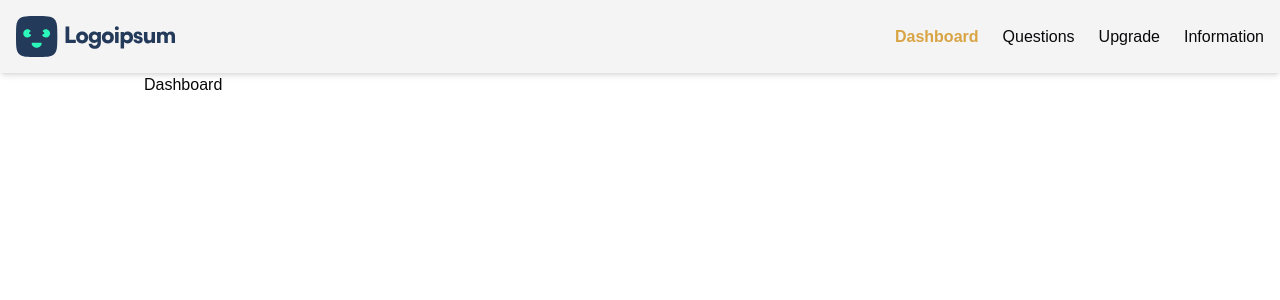
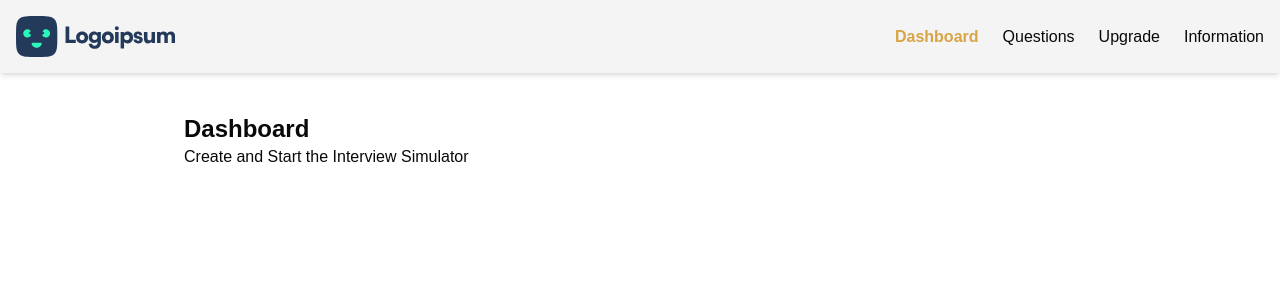
Before and after one commit to SahilChand1104/Full-Stack-AI-Interview-Simulator, a Next.js app: page /dashboard in a window 1280 px wide. Shown: the top 300 px of the page. Built offline with nearby package versions, Linux system fonts and the light colour scheme.

Commit message:
adjusted dashobard text size

```diff
--- a/app/dashboard/page.jsx
+++ b/app/dashboard/page.jsx
@@ -3,10 +3,10 @@ import React from 'react'
 
 function Dashboard() {
   return (
-    <div>
+    <div className='p-10'>
 
-      <h2>Dashboard</h2>
-
+      <h2 className='font-bold text-2xl'>Dashboard</h2>
+      <h2>Create and Start the Interview Simulator</h2>
 
     </div>
   )
```
